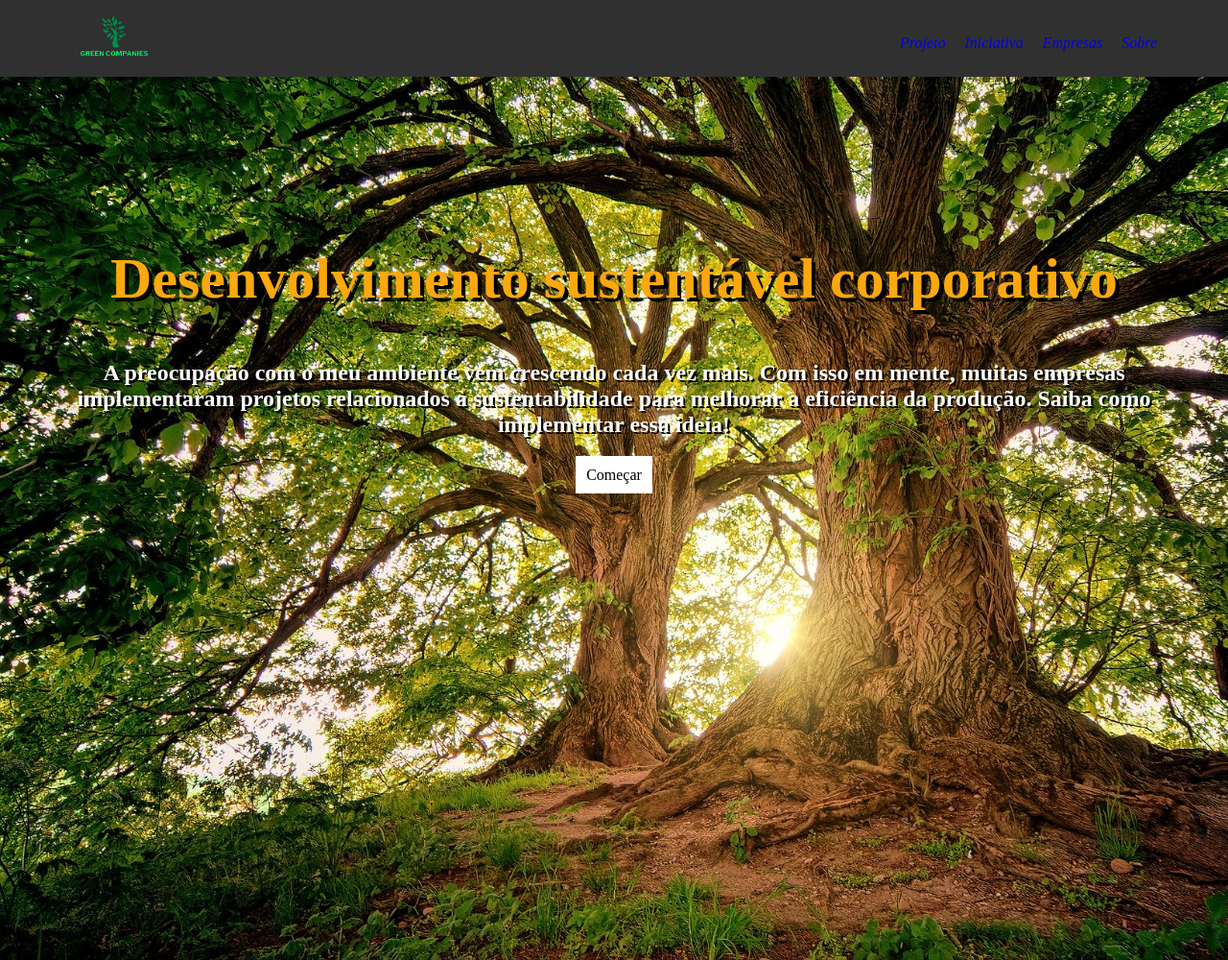
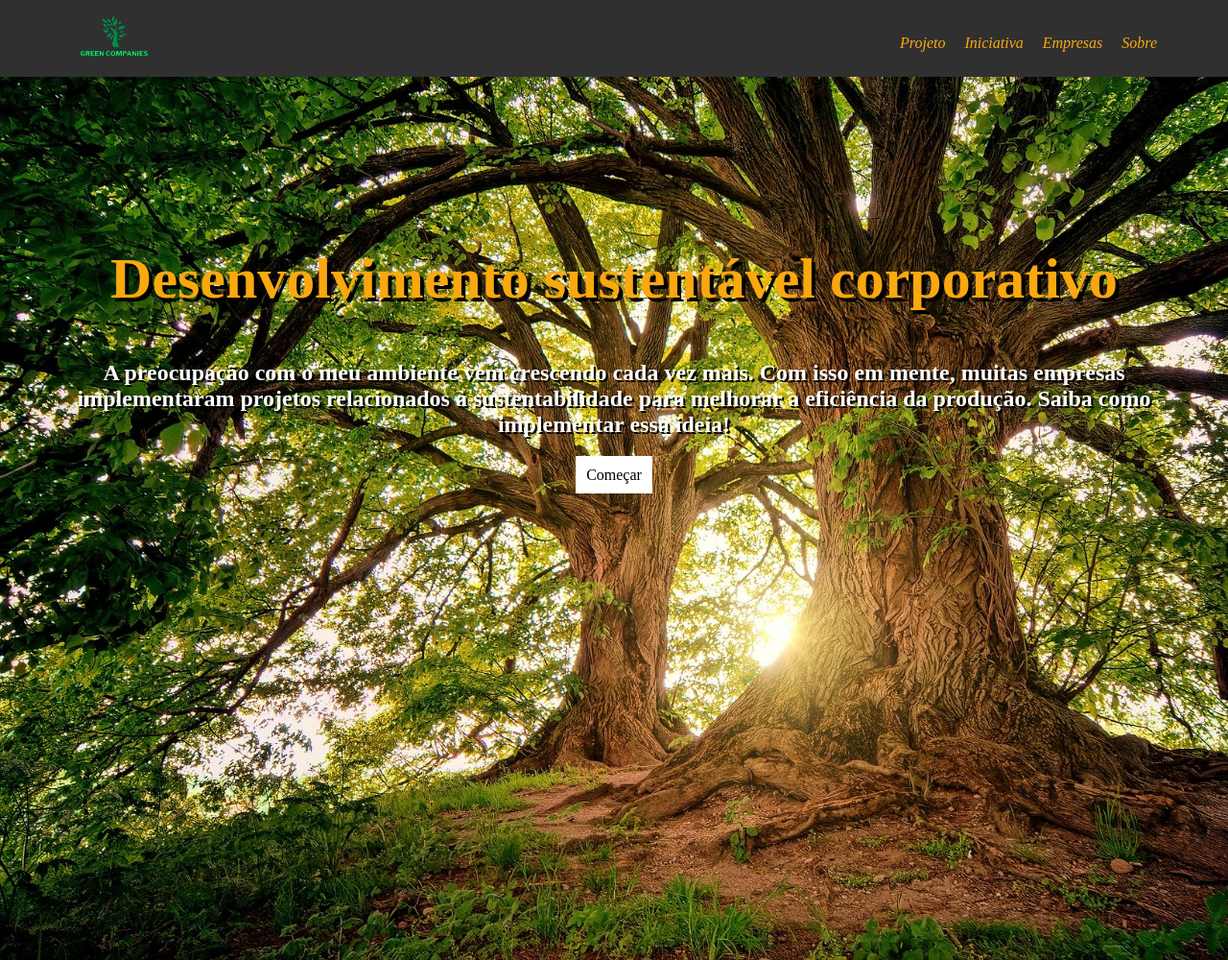
Before and after one commit to livialopeess/livialopeess.github.io, a plain HTML site: page index.html in a window 1280 px wide. Shown: the top 1000 px of the page at 96% size. Drawn offline with Linux system fonts and the light colour scheme.

Commit message:
version 1.2

```diff
--- a/estilo.css
+++ b/estilo.css
@@ -10,6 +10,10 @@ html, body {
     z-index: 10;
     border-top: darkgreen;
 
+  }
+  .corfundo{
+    color: rgb(250, 168, 15);
+    text-decoration: none;
   }
 #imagem_fundo {
         background: url(img/verde.jpg);
--- a/index.html
+++ b/index.html
@@ -15,10 +15,10 @@
             <img id='logo' src="img/logo1.png" alt='Desenvolvimento Sustentável '/>
         </div>
          <ul id="menu">
-             <li><a href="#projeto">Projeto</a></li>
-             <li><a href="#iniciativa">Iniciativa</a></li>
-             <li><a href="#empresas">Empresas</a></li>
-             <li><a href="#sobre">Sobre</a></li>
+             <li><a class="corfundo" href="#projeto">Projeto</a></li>
+             <li><a class="corfundo" href="#iniciativa">Iniciativa</a></li>
+             <li><a class="corfundo" href="#empresas">Empresas</a></li>
+             <li><a class="corfundo" href="#sobre">Sobre</a></li>
          </ul>
     </header>
 
```
